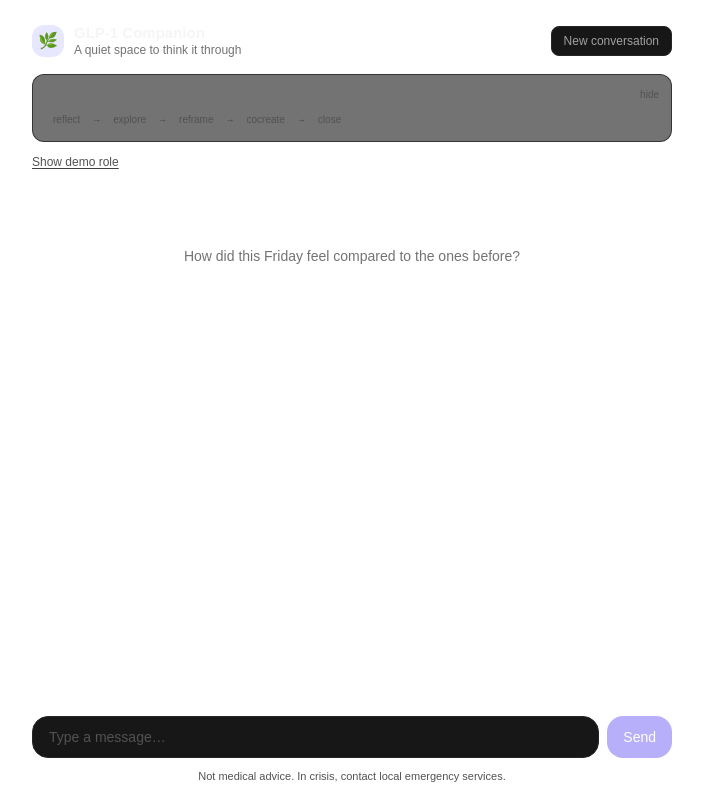
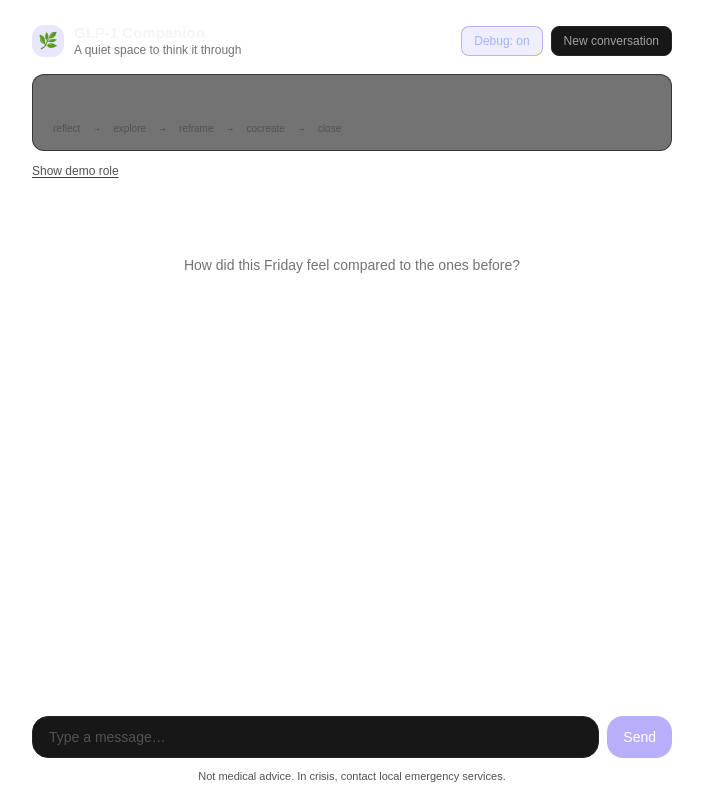
Before and after one commit to kwazzar/glp1-companion, a Next.js app: page / in a window 1280 px wide. Shown: the whole page, without its empty margins (288-991 px from the left). Built offline with nearby package versions, Linux system fonts and the light colour scheme.

Commit message:
Debug panel: explicit on/off toggle in header, shown by default

```diff
--- a/src/components/chat.tsx
+++ b/src/components/chat.tsx
@@ -104,27 +104,31 @@ export default function Chat() {
             </p>
           </div>
         </div>
+        <div className="flex items-center gap-2">
+          <button
+            onClick={() => setDebugOpen((o) => !o)}
+            className={
+              debugOpen
+                ? "rounded-lg border border-indigo-500/40 bg-indigo-500/10 px-3 py-1.5 text-xs text-indigo-300 transition-colors hover:bg-indigo-500/20"
+                : "rounded-lg border border-neutral-800 bg-neutral-900 px-3 py-1.5 text-xs text-neutral-400 transition-colors hover:border-neutral-700 hover:text-neutral-200"
+            }
+          >
+            Debug: {debugOpen ? "on" : "off"}
+          </button>
           <button
             onClick={reset}
             className="rounded-lg border border-neutral-800 bg-neutral-900 px-3 py-1.5 text-xs text-neutral-400 transition-colors hover:border-neutral-700 hover:text-neutral-200"
           >
             New conversation
           </button>
+        </div>
       </header>
 
       {debugOpen && (
         <div className="mb-3 rounded-xl border border-neutral-800/80 bg-neutral-900/60 p-3">
-          <div className="flex items-center justify-between">
           <span className="text-[10px] font-medium uppercase tracking-widest text-neutral-500">
             Engine
           </span>
-            <button
-              onClick={() => setDebugOpen(false)}
-              className="text-[10px] text-neutral-600 transition-colors hover:text-neutral-400"
-            >
-              hide
-            </button>
-          </div>
           <div className="mt-2 flex items-center gap-1">
             {STAGES.map((s, i) => (
               <div key={s} className="flex items-center gap-1">
@@ -173,15 +177,6 @@ export default function Chat() {
           )}
         </div>
       )}
-      {!debugOpen && (
-        <button
-          onClick={() => setDebugOpen(true)}
-          className="mb-3 self-start text-[10px] text-neutral-600 transition-colors hover:text-neutral-400"
-        >
-          show engine
-        </button>
-      )}
-
       <button
         onClick={() => setHintOpen((o) => !o)}
         className="mb-3 self-start text-xs text-neutral-600 underline decoration-neutral-700 underline-offset-2 transition-colors hover:text-neutral-400"
```
Lines whose indentation alone changed are shown as unchanged.
